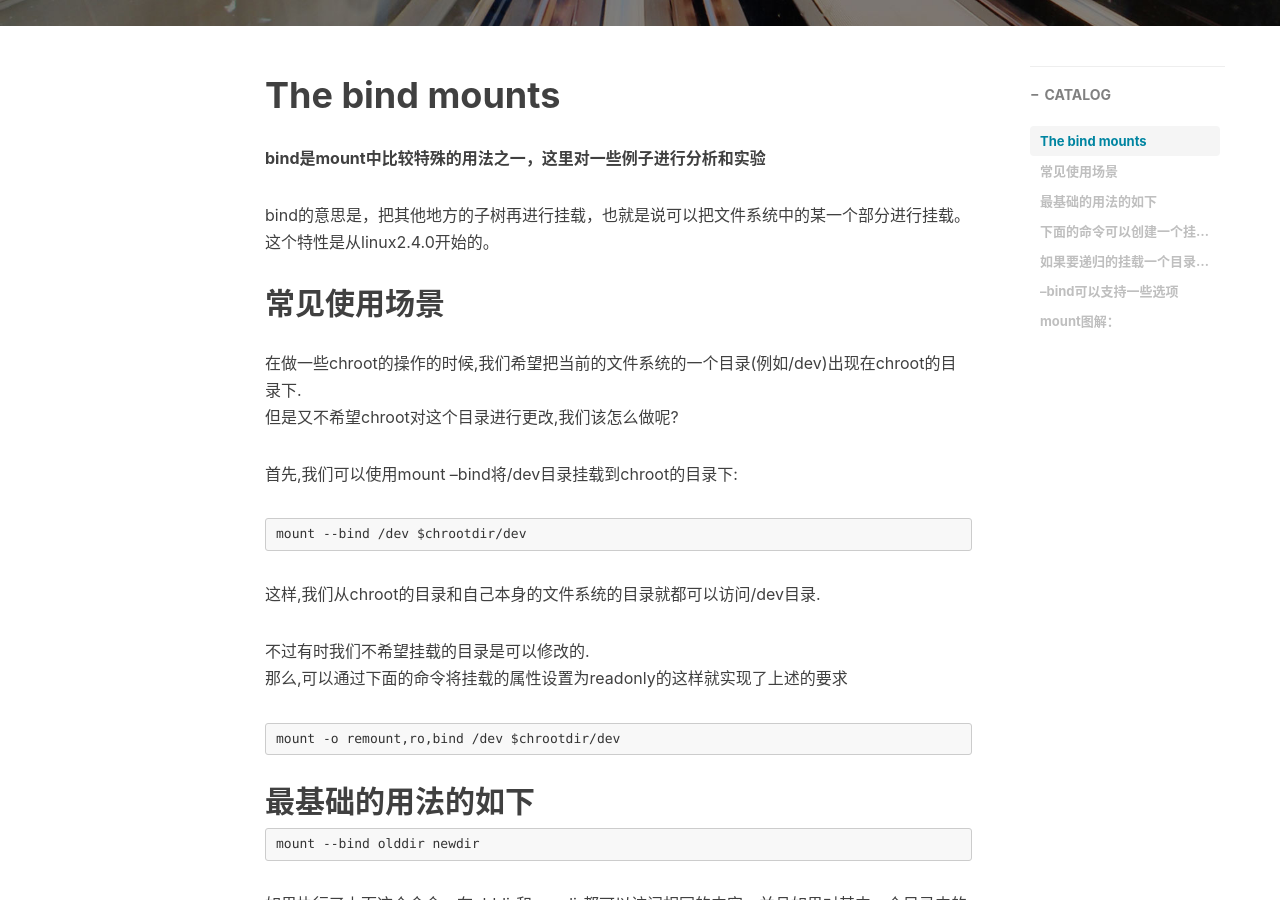
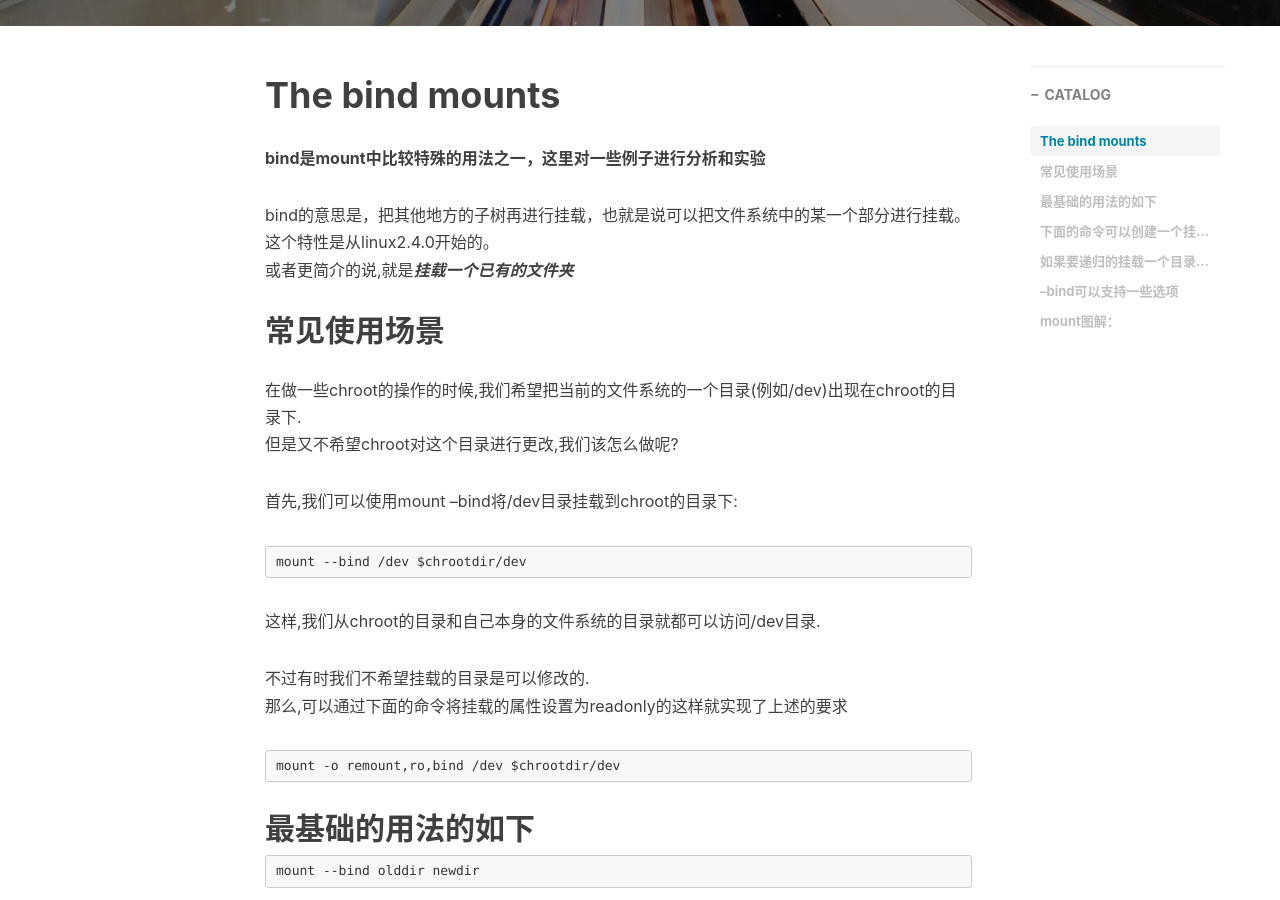
Before and after one commit to xionchen/xionchen.github.io, a Jekyll site: the page built from _posts/2016-8-25-linux-bind-mount.markdown, in a window 1280 px wide and 900 px high, scrolled down 497 px. Built offline with Jekyll 4.4.1, drawn with Linux system fonts in a browser that asks for light colours; nearby versions of some CDN libraries; comment, search, counter and statistics services are not loaded; some of the changed text lies outside the part shown.

Commit message:
update mount bind

```diff
--- a/_posts/2016-8-25-linux-bind-mount.markdown
+++ b/_posts/2016-8-25-linux-bind-mount.markdown
@@ -17,6 +17,7 @@ tags:
 **bind是mount中比较特殊的用法之一，这里对一些例子进行分析和实验**
 
 bind的意思是，把其他地方的子树再进行挂载，也就是说可以把文件系统中的某一个部分进行挂载。这个特性是从linux2.4.0开始的。
+或者更简介的说,就是***挂载一个已有的文件夹***
 
 ## 常见使用场景
 在做一些chroot的操作的时候,我们希望把当前的文件系统的一个目录(例如/dev)出现在chroot的目录下.<br>
@@ -65,6 +66,8 @@ bind的意思是，把其他地方的子树再进行挂载，也就是说可以
 
 ![](/img/post/D8peg.png)
 
+也就是说mount的时候,做的事情,可以视为把一个目录指向了一个设备
+
 ![](/img/post/Lhcml.png)
 
 参考：http://unix.stackexchange.com/questions/77020/what-happens-to-uids-upon-mount-of-file-system
```
